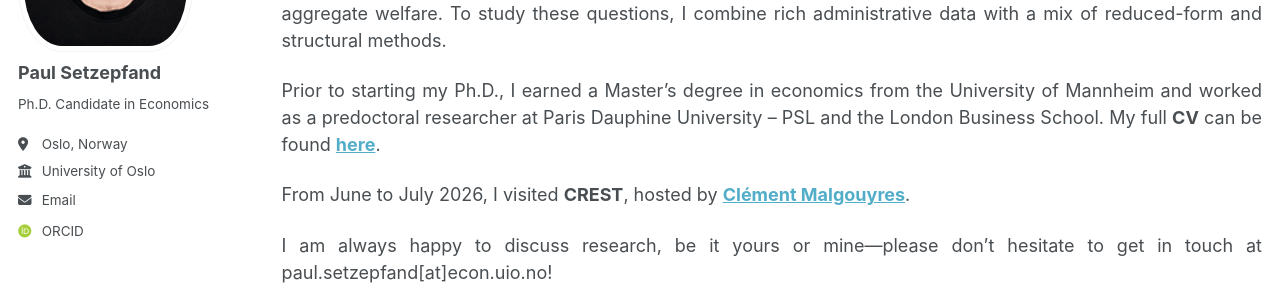
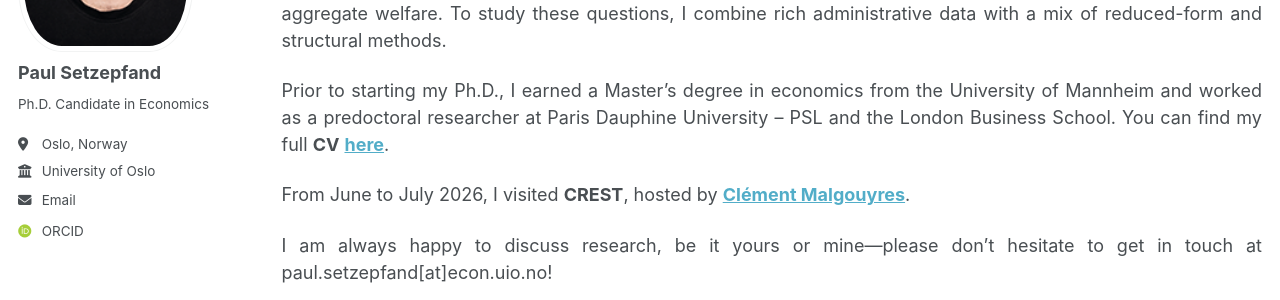
Before and after one commit to paulsetzepfand/paulsetzepfand.github.io, a Jekyll site: the page built from _pages/about.md, in a window 1280 px wide. Shown: the part 306-606 px from the top of the page. Built offline with Jekyll 4.4.1, drawn with Linux system fonts in a browser that asks for light colours; some web fonts are replaced; a script bundle is joined from its source files by our own code; library files that are not in the unit come from our copies.

Commit message:
Clarify CV link wording in about page
Reworded the sentence about the CV link for clarity.

```diff
--- a/_pages/about.md
+++ b/_pages/about.md
@@ -11,7 +11,7 @@ I am a first-year **Ph.D. candidate in economics** at the [**University of Oslo*
 
 My research spans **labor, education, and health economics**, with a focus on sorting, matching, and centralized assignment. I am broadly interested in how public policy, market structure, and frictions shape equilibrium allocations, as well as how inefficiencies in and shocks to these allocations affect individual outcomes and aggregate welfare. To study these questions, I combine rich administrative data with a mix of reduced-form and structural methods.
 
-Prior to starting my Ph.D., I earned a Master's degree in economics from the University of Mannheim and worked as a predoctoral researcher at Paris Dauphine University – PSL and the London Business School. My full **CV** can be found [**here**](cv.pdf).
+Prior to starting my Ph.D., I earned a Master's degree in economics from the University of Mannheim and worked as a predoctoral researcher at Paris Dauphine University – PSL and the London Business School. You can find my full **CV** [**here**](cv.pdf).
 
 From June to July 2026, I visited **CREST**, hosted by [**Clément Malgouyres**](https://sites.google.com/site/clementmalgouyres/).
 
```
